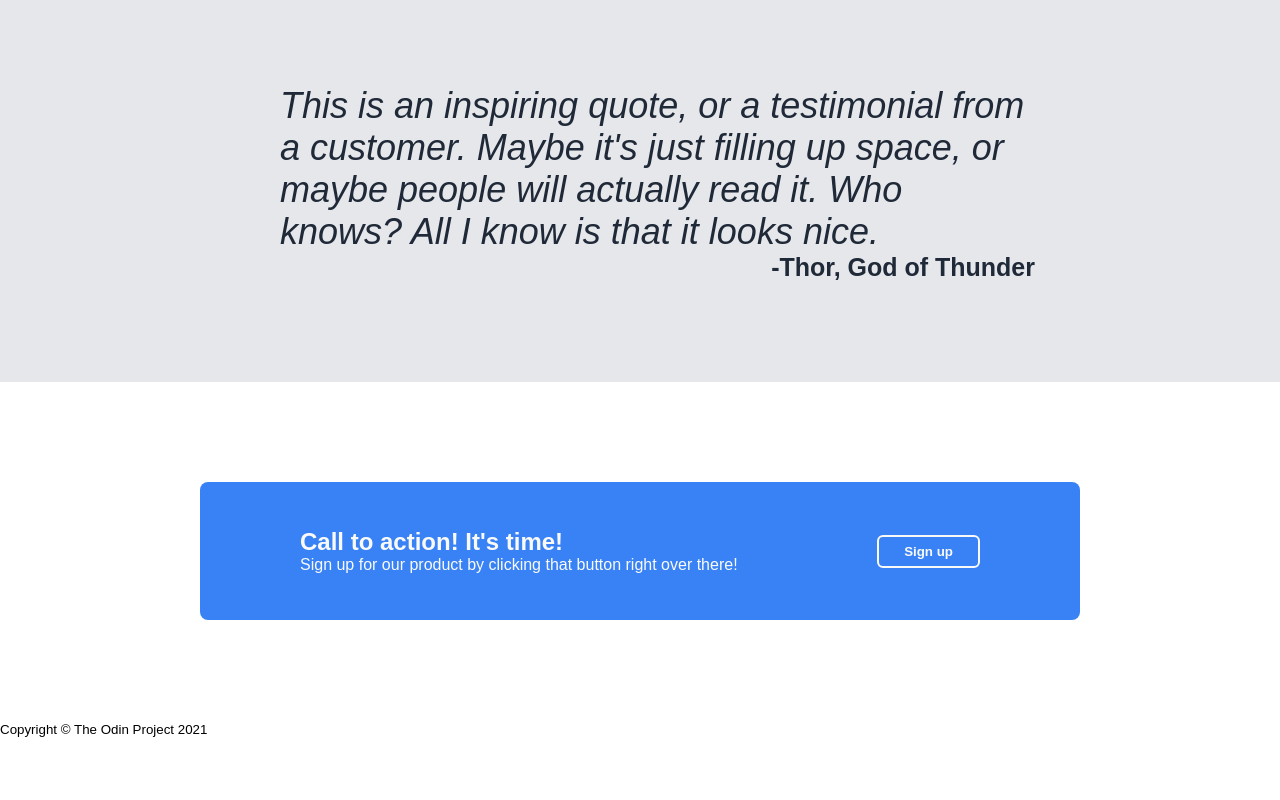
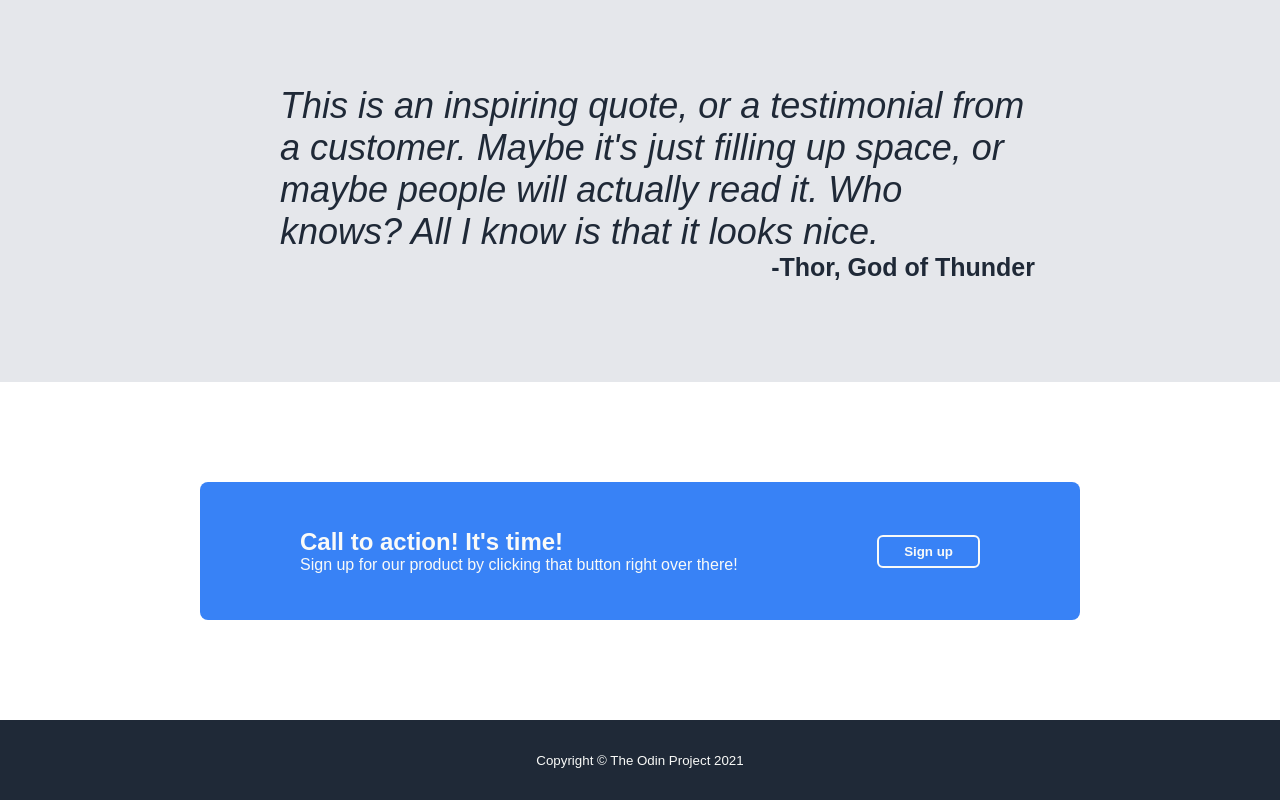
Before and after one commit to stefior/first-site-with-css, a plain HTML site: page index.html in a window 1280 px wide. Shown: the part 1001-1801 px from the top of the page. Before the commit the page ends 1739 px from the top, so only its background shows below. Drawn offline with Linux system fonts and the light colour scheme.

Commit message:
Style footer

```diff
--- a/styles.css
+++ b/styles.css
@@ -173,3 +173,13 @@ button {
 .call-to-action > button {
   border-style: solid;
 }
+
+.footer {
+  background-color: #1F2937;
+  display: flex;
+  justify-content: center;
+  align-items: center;
+  color: #F9FAF8;
+  height: 80px;
+  width: 100%;
+}
```
